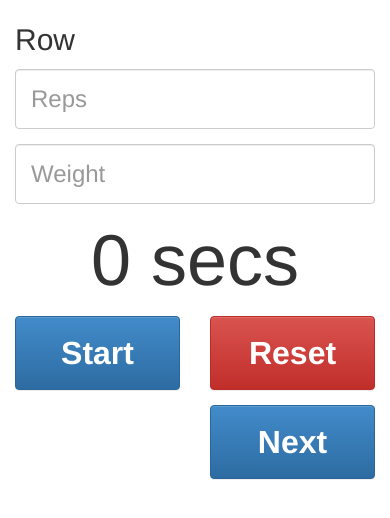
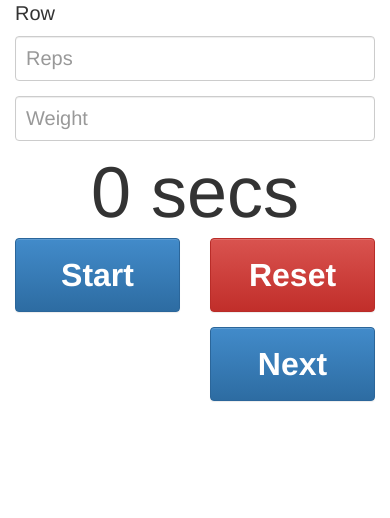
Before and after one commit to cranderveldt/bigfive, a website: page index.html in a window 390 px wide. Drawn offline with Linux system fonts and the light colour scheme.

Commit message:
more mobile fixes

```diff
--- a/sass/_layout.scss
+++ b/sass/_layout.scss
@@ -20,6 +20,7 @@ h1, h2, h3, h4, h5, h6, .h0, .h1, .h2, .h3, .h4, .h5, .h6, .h7 {
   font-family: $sans;
   font-weight: 400;
   line-height: 1.3;
+  margin: 0 0 10px;
 }
 .h0 {
   @include font-size($h0-size...);
@@ -56,7 +57,7 @@ img {
 }
 .timer {
   @include font-size(72, 1);
-  margin: 20px 0;
+  margin: 10px 0;
 }
 .btn {
   padding-top: 20px;
@@ -66,7 +67,10 @@ img {
   text-shadow: none;
 }
 .form-control {
-  @include font-size(24, 1);
+  @include font-size(20, 1);
   height: auto;
-  padding: 15px;
+  padding: 10px;
 }
+h2 {
+  @include font-size(20);
+}
```
Also changed, not shown: css/styles.css.
